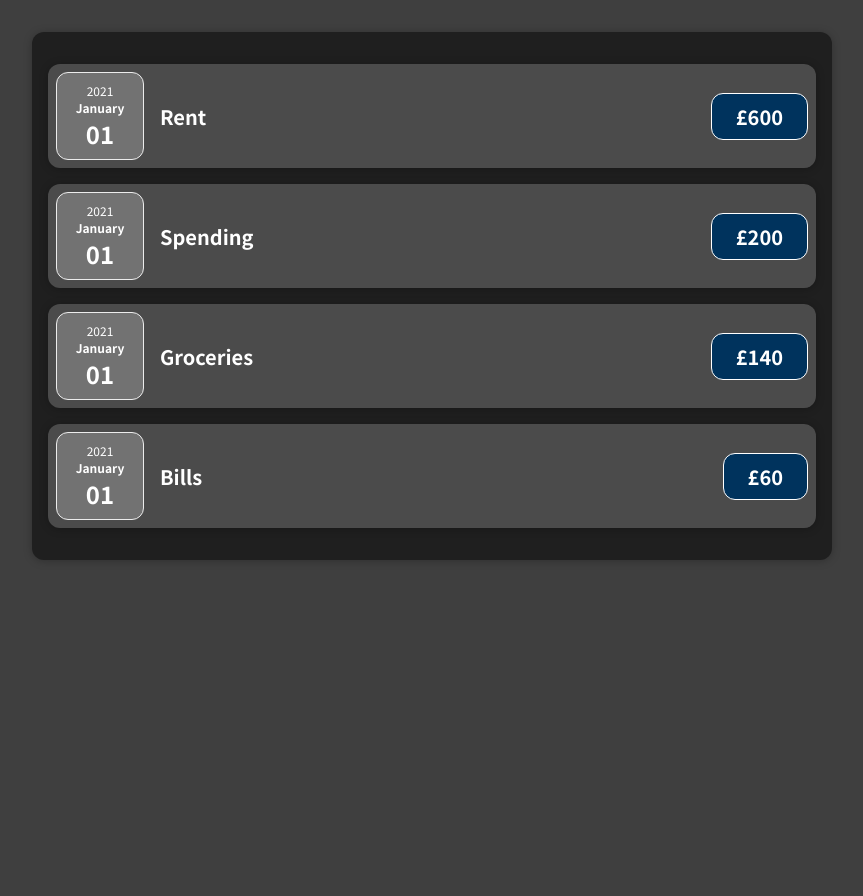
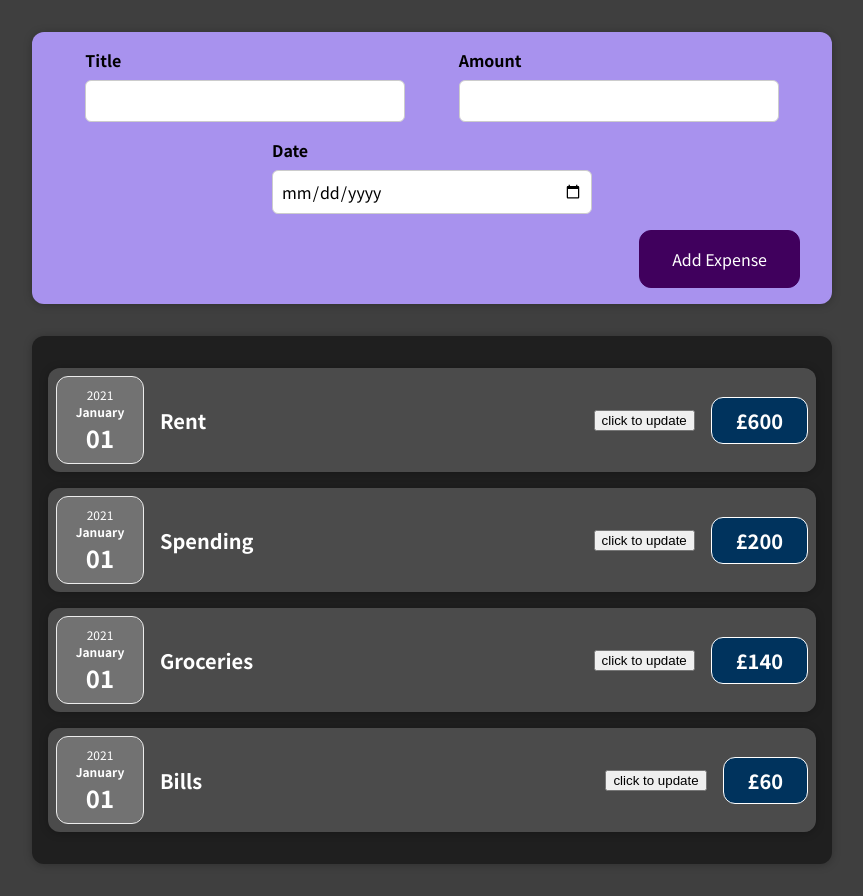
Before and after one commit to JahanU/expense-tracker, a React (Create React App) app: page / in a window 1280 px wide. Shown: the whole page, without its empty margins (208-1071 px from the left). Before the commit the page ends 800 px from the top, so only its background shows below. Built offline with nearby package versions, Linux system fonts and the light colour scheme.

Commit message:
add new expense form

```diff
--- a/src/App.js
+++ b/src/App.js
@@ -1,9 +1,11 @@
 import Expenses from './components/expenses/Expenses';
+import NewExpense from './components/newExpenses/NewExpense';
 
 function App() {
 
   return (
     <div>
+      <NewExpense />
       <Expenses />
     </div>
   );
--- a/src/components/expenses/ExpenseItem.js
+++ b/src/components/expenses/ExpenseItem.js
@@ -1,15 +1,23 @@
 import ExpenseDate from './ExpenseItemDate';
 import Card from '../ui/Card';
 import './ExpenseItem.css';
+import { useState } from 'react';
 
 function ExpensiveItem(props) {
+
+    const [title, setTitle] = useState(props.expense.title)
+
+    const handleClick = () => {
+        setTitle('New Title!');
+        console.log(title);
+    }
 
     return (
         <Card className='expense-item'>
             <ExpenseDate date={props.expense.date}></ExpenseDate>
-
             <div className='expense-item__description'>
-                <h2>{props.expense.title}</h2>
+                <h2>{title}</h2>
+                <button onClick={handleClick}> click to update </button>
                 <div className='expense-item__price'>£{props.expense.amount}</div>
             </div>
         </Card>
--- /dev/null
+++ b/src/components/newExpenses/ExpenseForm.css
@@ -0,0 +1,55 @@
+.new-expense-controls {
+    display: flex;
+    flex-wrap: wrap;
+    justify-content: space-evenly;
+    gap: 1rem;
+    margin-bottom: 1rem;
+    text-align: left;
+}
+
+.new-expense-control label {
+    font-weight: bold;
+    margin-bottom: 0.5rem;
+    display: block;
+}
+
+.new-expense-control input {
+    font: inherit;
+    padding: 0.5rem;
+    border-radius: 6px;
+    border: 1px solid #ccc;
+    width: 20rem;
+    max-width: 100%;
+}
+
+.new-expense-actions {
+    text-align: right;
+}
+
+.new-expense button {
+    font: inherit;
+    cursor: pointer;
+    padding: 1rem 2rem;
+    border: 1px solid #40005d;
+    background-color: #40005d;
+    color: white;
+    border-radius: 12px;
+    margin-right: 1rem;
+}
+
+.new-expense button:hover,
+.new-expense button:active {
+    background-color: #510674;
+    border-color: #510674;
+}
+
+.new-expense button.alternative {
+    color: #220131;
+    border-color: transparent;
+    background-color: transparent;
+}
+
+.new-expense button.alternative:hover,
+.new-expense button.alternative:active {
+    background-color: #ddb3f8;
+}
--- /dev/null
+++ b/src/components/newExpenses/ExpenseForm.js
@@ -0,0 +1,28 @@
+import './ExpenseForm.css';
+
+function ExpenseForm() {
+
+    return (
+        <form>
+            <div className='new-expense-controls'>
+                <div className='new-expense-control'>
+                    <label>Title</label>
+                    <input type='text' />
+                </div>
+                <div className='new-expense-control'>
+                    <label>Amount</label>
+                    <input type='number' min='0.1' step='0.01' />
+                </div>
+                <div className='new-expense-control'>
+                    <label>Date</label>
+                    <input type='date' min='2019-01-01' max='2022-12-31' />
+                </div>
+            </div>
+            <div className='new-expense-actions'>
+                <button type='submit'>Add Expense</button>
+            </div>
+        </form>
+    );
+}
+
+export default ExpenseForm;
--- /dev/null
+++ b/src/components/newExpenses/NewExpense.css
@@ -0,0 +1,10 @@
+.new-expense {
+    background-color: #a892ee;
+    padding: 1rem;
+    margin: 2rem auto;
+    width: 50rem;
+    max-width: 95%;
+    border-radius: 12px;
+    text-align: center;
+    box-shadow: 0 1px 8px rgba(0, 0, 0, 0.25);
+}
--- /dev/null
+++ b/src/components/newExpenses/NewExpense.js
@@ -0,0 +1,13 @@
+import './NewExpense.css';
+import ExpenseForm from './ExpenseForm';
+
+function NewExpense() {
+
+    return (
+        <div className='new-expense'>
+            <ExpenseForm />
+        </div>
+    );
+}
+
+export default NewExpense;
```
Also changed, not shown: 1 other file (tests, documents, lock files or other folders).
